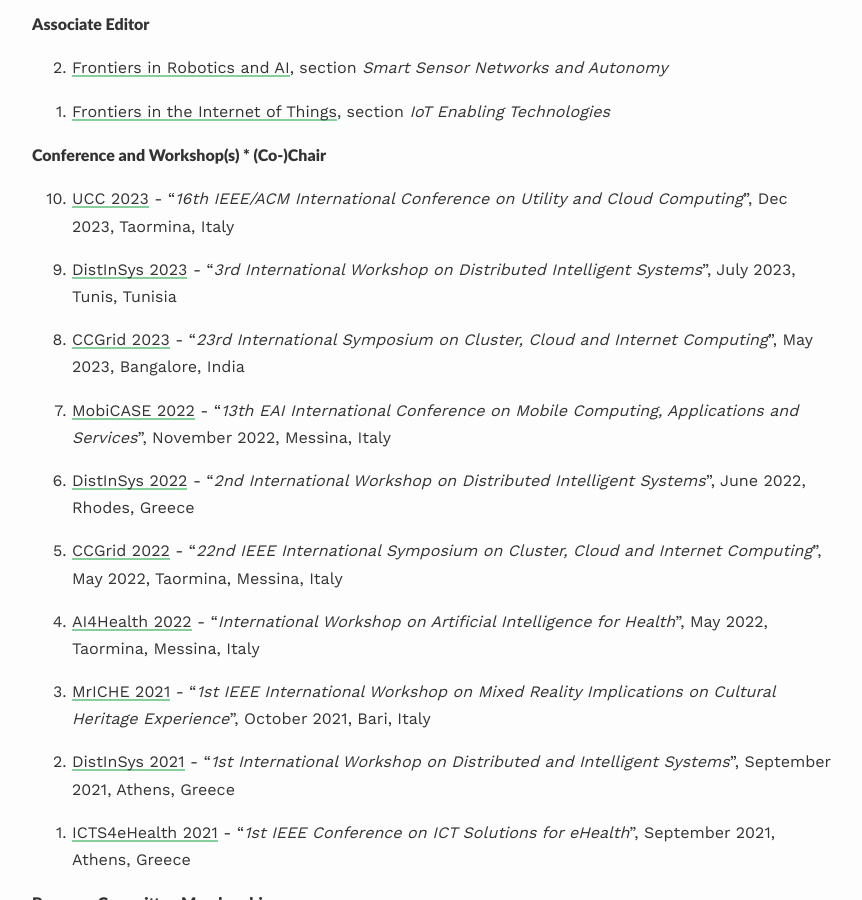
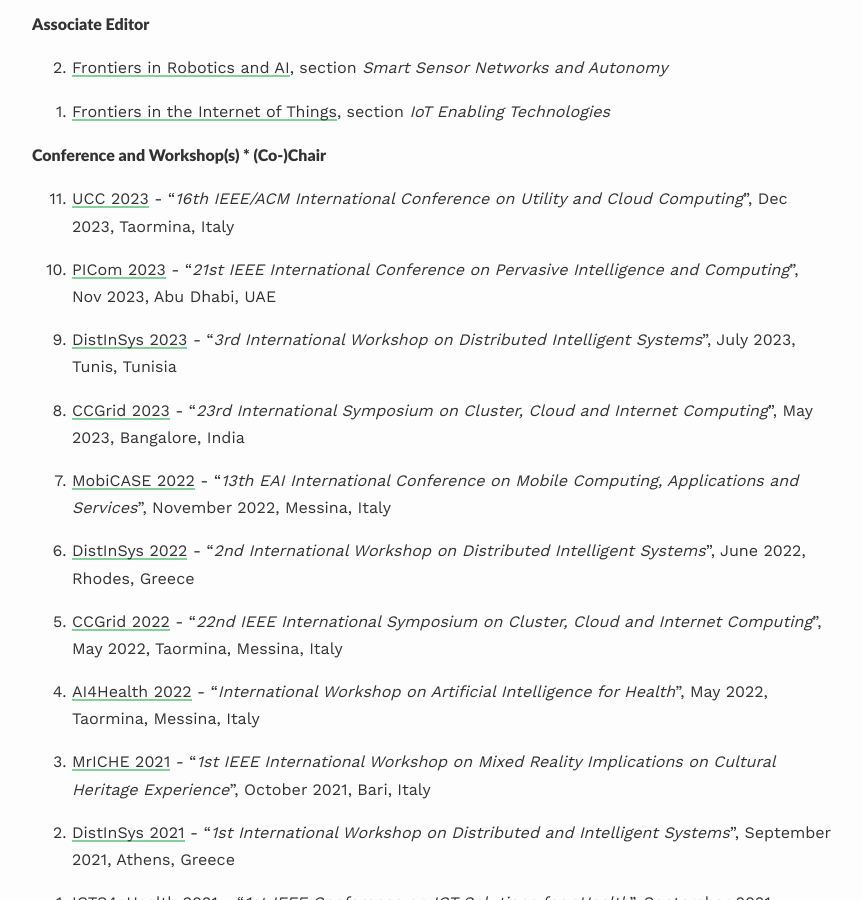
Before and after one commit to lcarnevale/lcarnevale.github.io, a Jekyll site: the page built from _pages/activities.md, in a window 1280 px wide and 900 px high, scrolled down 624 px. Shown: the whole window, without its empty margins (208-1070 px from the left). Built offline with Jekyll 4.4.1, drawn with Linux system fonts in a browser that asks for light colours; nearby versions of some CDN libraries; some web fonts are replaced.

Commit message:
include picom 2023

```diff
--- a/_pages/activities.md
+++ b/_pages/activities.md
@@ -26,6 +26,8 @@
 
 #### Conference and Workshop(s) * (Co-)Chair
 0. [UCC 2023](https://ucc-conference.org/) - "<i>16th IEEE/ACM International Conference on Utility and Cloud Computing</i>", Dec 2023, Taormina, Italy
+
+0. [PICom 2023](https://icnetlab.org/cyber-science2023/picom/index.html) - "<i>21st IEEE International Conference on Pervasive Intelligence and Computing</i>", Nov 2023, Abu Dhabi, UAE
 
 0. [DistInSys 2023](https://fcrlab.unime.it/calls/distinsys2023) - "<i>3rd International Workshop on Distributed Intelligent Systems</i>", July 2023, Tunis, Tunisia
 
```
